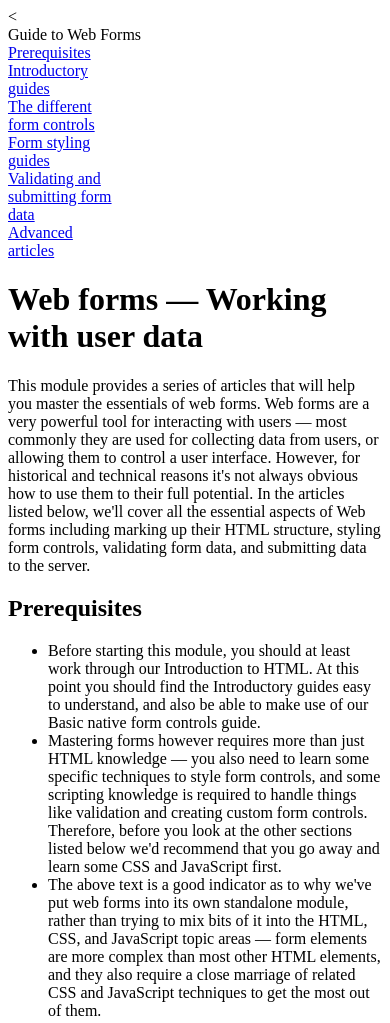
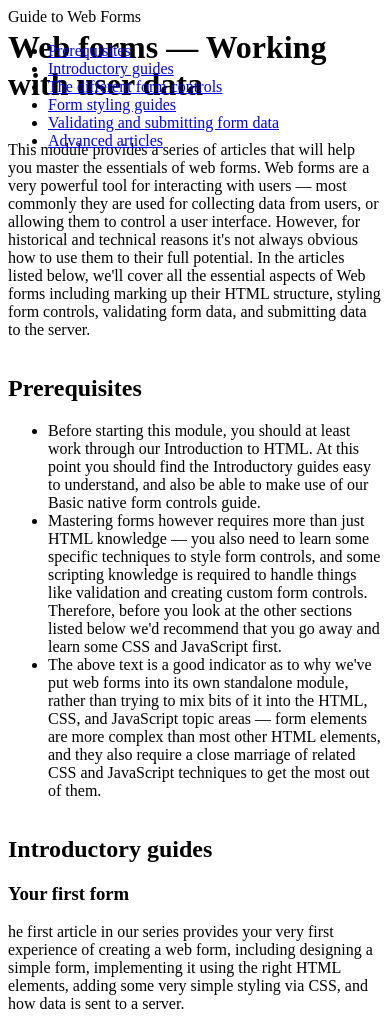
Before and after one commit to LauraMcDev/Freecodecamp-Technical-Documentation-Challenge, a plain HTML site: page Technical Documentation/index.html in a window 390 px wide. Shown: the top 1023 px of the page. Drawn offline with Linux system fonts and the light colour scheme.

Commit message:
passes all tests; barebones css and empty media query, tbc

```diff
--- a/Technical Documentation/index.html
+++ b/Technical Documentation/index.html
@@ -1,66 +1,72 @@
 <!DOCTYPE html>
 <html lang="en" dir="ltr">
+
 <head>
   <meta charset="utf-8">
-    <<link rel="stylesheet" href="styles.css">
+  <link rel="stylesheet" href="styles.css">
   <title>Guide to Web Forms</title>
 </head>
 
-<nav id = "navbar">
+<nav id="navbar">
   <header>Guide to Web Forms</header>
 
-  <ul class = "nav-list">
+  <ul class="nav-list">
 
-  <li> <a href = "#Prerequisites" class = "nav-link">Prerequisites</a>
+    <li> <a href="#Prerequisites" class="nav-link">Prerequisites</a>
     </li>
 
-  <li> <a href = "Introductory_guides" class = "nav-link">Introductory guides</a>
+    <li> <a href="#Introductory_guides" class="nav-link">Introductory guides</a>
     </li>
 
-  <li> <a href = "#The_different_form_controls" class = "nav-link">The different form controls</a>
+    <li> <a href="#The_different_form_controls" class="nav-link">The different form controls</a>
     </li>
 
 
-  <li> <a href = "Form_styling_guides" class = "nav-link">Form styling guides</a>
+    <li> <a href="#Form_styling_guides" class="nav-link">Form styling guides</a>
     </li>
 
-  <li> <a href = "#Validating_and_submitting_form_data" class="nav-link">Validating and submitting form data</a>
+    <li> <a href="#Validating_and_submitting_form_data" class="nav-link">Validating and submitting form data</a>
     </li>
 
-  <li> <a href = "#Advanced_articles" class = "nav-link">Advanced articles</a>
+    <li> <a href="#Advanced_articles" class="nav-link">Advanced articles</a>
     </li>
 
   </ul>
 </nav>
 
-<main id = "main-doc">
+<main id="main-doc">
   <header>
     <h1>Web forms — Working with user data</h1>
   </header>
-    <p>This module provides a series of articles that will help you master the essentials of web forms. Web forms are a very powerful tool for interacting with users — most commonly they are used for collecting data from users, or allowing them to control a user interface. However, for historical and technical reasons it's not always obvious how to use them to their full potential. In the articles listed below, we'll cover all the essential aspects of Web forms including marking up their HTML structure, styling form controls, validating form data, and submitting data to the server.</p>
+  <p>This module provides a series of articles that will help you master the essentials of web forms. Web forms are a very powerful tool for interacting with users — most commonly they are used for collecting data from users, or allowing them to
+    control a user interface. However, for historical and technical reasons it's not always obvious how to use them to their full potential. In the articles listed below, we'll cover all the essential aspects of Web forms including marking up their
+    HTML structure, styling form controls, validating form data, and submitting data to the server.</p>
 
-  <section class = "main-section" id = "Prerequisites">
+  <section class="main-section" id="Prerequisites">
     <header>
       <h2>Prerequisites</h2>
     </header>
     <ul>
       <li>Before starting this module, you should at least work through our Introduction to HTML. At this point you should find the Introductory guides easy to understand, and also be able to make use of our Basic native form controls guide.</li>
-     <li>Mastering forms however requires more than just HTML knowledge — you also need to learn some specific techniques to style form controls, and some scripting knowledge is required to handle things like validation and creating custom form controls. Therefore, before you look at the other sections listed below we'd recommend that you go away and learn some CSS and JavaScript first.</li>
-    <li>The above text is a good indicator as to why we've put web forms into its own standalone module, rather than trying to mix bits of it into the HTML, CSS, and JavaScript topic areas — form elements are more complex than most other HTML elements, and they also require a close marriage of related CSS and JavaScript techniques to get the most out of them.</li>
+      <li>Mastering forms however requires more than just HTML knowledge — you also need to learn some specific techniques to style form controls, and some scripting knowledge is required to handle things like validation and creating custom form
+        controls. Therefore, before you look at the other sections listed below we'd recommend that you go away and learn some CSS and JavaScript first.</li>
+      <li>The above text is a good indicator as to why we've put web forms into its own standalone module, rather than trying to mix bits of it into the HTML, CSS, and JavaScript topic areas — form elements are more complex than most other HTML
+        elements, and they also require a close marriage of related CSS and JavaScript techniques to get the most out of them.</li>
     </ul>
   </section>
 
-   <section class = "main-section" id = "Introductory_guides">
+  <section class="main-section" id="Introductory_guides">
     <header>
       <h2>Introductory guides</h2>
     </header>
     <h3>Your first form</h3>
-       <p>he first article in our series provides your very first experience of creating a web form, including designing a simple form, implementing it using the right HTML elements, adding some very simple styling via CSS, and how data is sent to a server.</p>
+    <p>he first article in our series provides your very first experience of creating a web form, including designing a simple form, implementing it using the right HTML elements, adding some very simple styling via CSS, and how data is sent to a
+      server.</p>
     <h3>How to structure a web form</h3>
     <p>With the basics out of the way, we now look in more detail at the element usd to provide structure and meaning to the different parts of a form.</p>
   </section>
 
-    <section class = "main-section" id = "The_different_form_controls">
+  <section class="main-section" id="The_different_form_controls">
     <header>
       <h2>The different form controls</h2>
     </header>
@@ -68,7 +74,8 @@
     <p>We start off this section by looking at the functionality of the original HTML <code>input</code> types in detail, looking at what options are available to collect different types of data.</p>
 
     <h3>The HTML5 input types</h3>
-      <p>Here we continue our deep dive into the input element, looking at the additional input types provided when HTML5 was released, and the various UI controls and data collection enhancements they provide. Additionally, we look at the <code>output</code> element.</p>
+    <p>Here we continue our deep dive into the input element, looking at the additional input types provided when HTML5 was released, and the various UI controls and data collection enhancements they provide. Additionally, we look at the
+      <code>output</code> element.</p>
 
     <h3>Other form controls</h3>
     <p>Next we take a look at all the non-input form controls and associated tools, such as
@@ -76,14 +83,15 @@
       <li>
         <code>select</code>,
       </li>
-          <li><code>textarea</code>,</li> <li><code>meter</code>, and </li>
+      <li><code>textarea</code>,</li>
+      <li><code>meter</code>, and </li>
       <li> <code>progress</code>.</li>
     </ul>
     </p>
 
   </section>
 
-  <section class = "main-section" id = "Form_styling_guides">
+  <section class="main-section" id="Form_styling_guides">
     <header>
       <h2>Form styling guides</h2>
     </header>
@@ -97,32 +105,36 @@
     <p>An introduction to the UI pseudo-classes enabling HTML form controls to be targeted based on their current state.</p>
   </section>
 
-    <section class = "main-section" id = "Validating_and_submitting_form_data">
+  <section class="main-section" id="Validating_and_submitting_form_data">
     <header>
       <h2>Validating and submitting form data</h2>
     </header>
     <h3>Client-side form valuation</h3>
-      <p>Sending data is not enough — we also need to make sure that the data users enter into forms is in the correct format to process it successfully, and that it won't break our applications. We also want to help our users to fill out our forms correctly and not get frustrated when trying to use our apps. Form validation helps us achieve these goals — this article tells you what you need to know.</p>
+    <p>Sending data is not enough — we also need to make sure that the data users enter into forms is in the correct format to process it successfully, and that it won't break our applications. We also want to help our users to fill out our forms
+      correctly and not get frustrated when trying to use our apps. Form validation helps us achieve these goals — this article tells you what you need to know.</p>
 
     <h3>Sending form data</h3>
     <p>This article looks at what happens when a user submits a form — where does the data go, and how do we handle it when it gets there? We also look at some of the security concerns associated with sending form data.</p>
 
   </section>
- <section class = "main-section" id = "Advanced_articles">
+  <section class="main-section" id="Advanced_articles">
     <header>
       <h2>Advanced articles</h2>
     </header>
     <p>The following articles aren't essential to the learning pathway, but they'll prove interesting and useful when you've mastered the above techniques and want to know more.</p>
     <h3>How to build custom form controls</h3>
 
-        <p>You'll come across some cases where the native form widgets just don't provide what you need, e.g. because of styling or functionality. In such cases, you may need to build your own form widget out of raw HTML. This article explains how you'd do this and the considerations you need to be aware of when doing so, with a practical case study.</p>
+    <p>You'll come across some cases where the native form widgets just don't provide what you need, e.g. because of styling or functionality. In such cases, you may need to build your own form widget out of raw HTML. This article explains how you'd
+      do this and the considerations you need to be aware of when doing so, with a practical case study.</p>
     <h3>Sending forms through JavaScript</h3>
 
-        <p>This article looks at ways to use a form to assemble an HTTP request and send it via custom JavaScript, rather than standard form submission. It also looks at why you'd want to do this, and the implications of doing so. (See also <code>Using FormData objects</code>.)</p>
+    <p>This article looks at ways to use a form to assemble an HTTP request and send it via custom JavaScript, rather than standard form submission. It also looks at why you'd want to do this, and the implications of doing so. (See also <code>Using
+        FormData objects</code>.)</p>
     <h3>CSS property compatibility table for form controls</h3>
     <p>This last article provides a handy reference allowing you to look up what CSS properties are compatible with what form elements.</p>
 
   </section>
 
+</main>
 
 </html>
--- a/Technical Documentation/styles.css
+++ b/Technical Documentation/styles.css
@@ -1,12 +1,33 @@
-.nav-list {
+#navbar {
   display: block;
   list-style-type: none;
   margin: 0;
   padding: 0;
-  width: 110px;
+  min-width: 110px;
+  height:250px;
+  position: fixed;
+  overflow: auto;
+}
+
+main {
+  display: grid;
+}
+
+@media only screen and (max-width: 768px) {
+
 }
 
 /* li a {
  display: block;
 }
+
+Main sections copied:
+
+<section class = "main-section" id = "Prerequisites">
+section class = "main-section" id = "Introductory_guides">
+<section class = "main-section" id = "The_different_form_controls">
+<section class = "main-section" id = "Form_styling_guides">
+<section class = "main-section" id = "Validating_and_submitting_form_data">
+<section class = "main-section" id = "Advanced_articles">
+
 */
```
Lines whose indentation alone changed are shown as unchanged.
